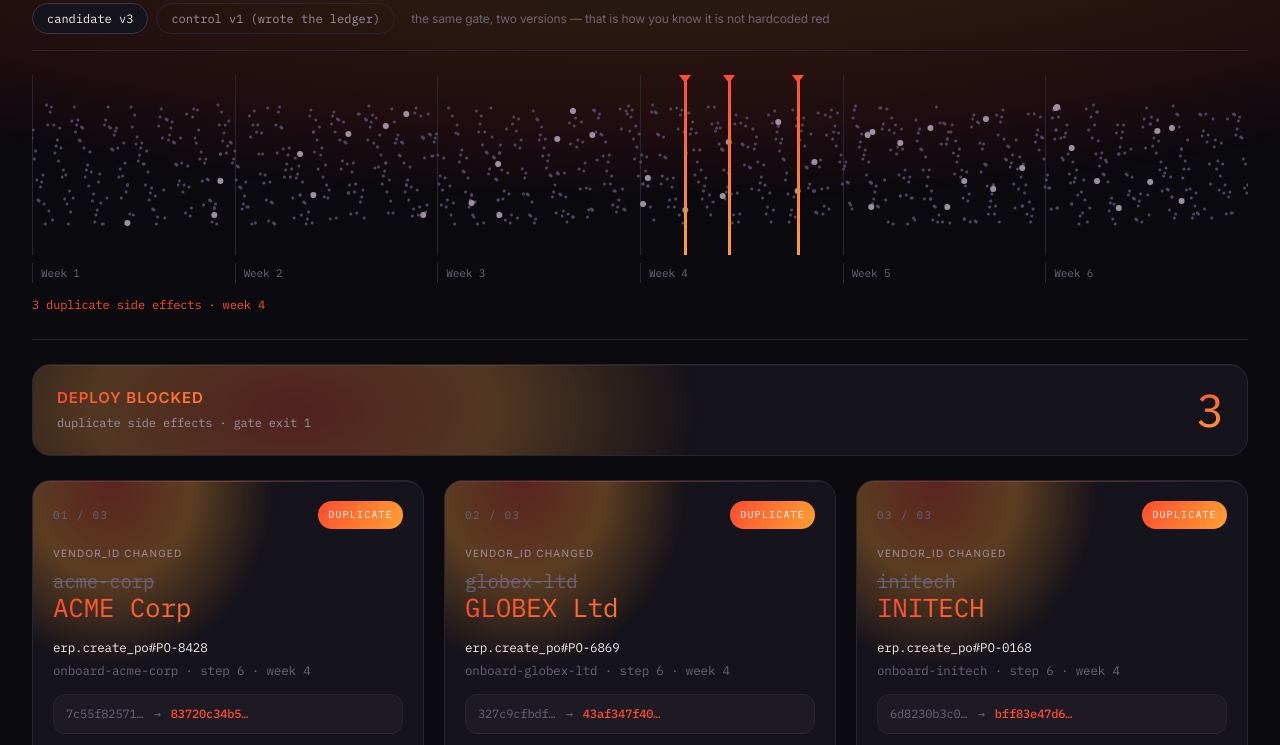
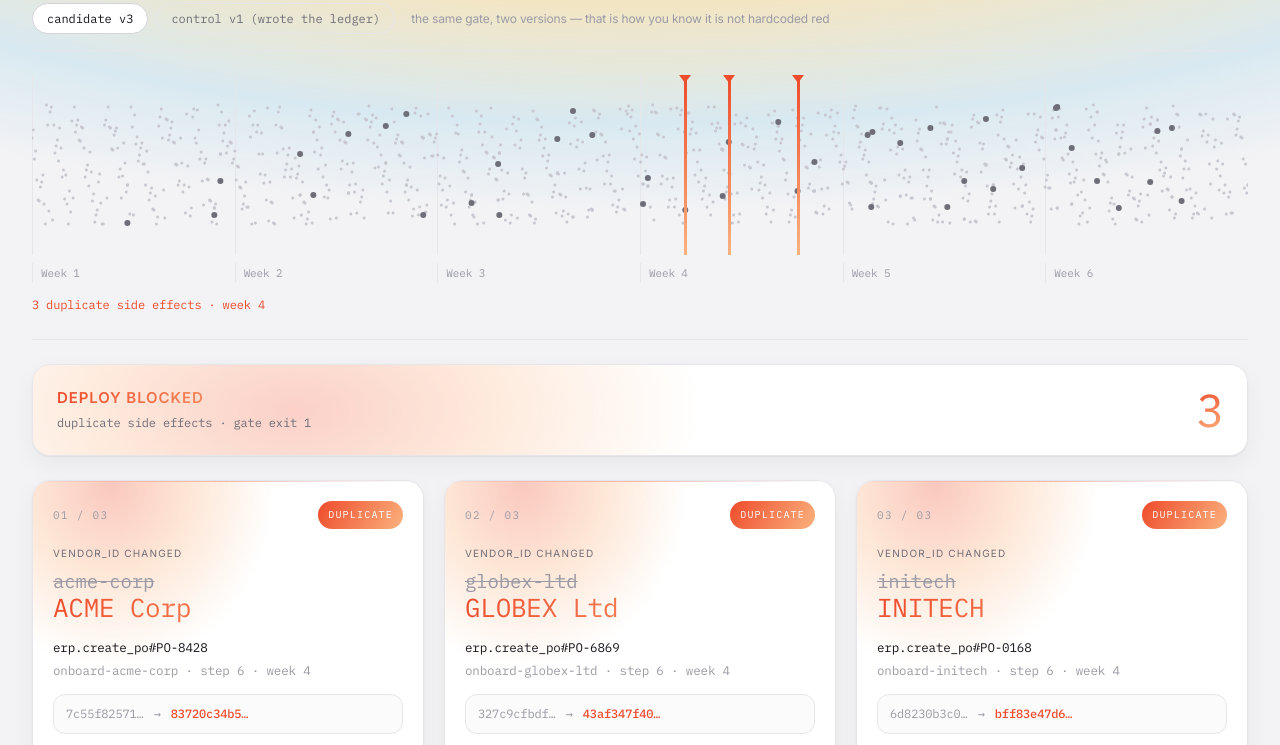
Before and after one commit to Kim-Hakseong/backstop, a plain HTML site: page api/static/index.html in a window 1280 px wide. Shown: the part 185-930 px from the top of the page. Drawn offline with Linux system fonts and the light colour scheme.

Commit message:
[P4] make light the default theme
Default is light now. The system preference is still not consulted -- there
is no prefers-color-scheme branch in the code -- so the first screen does not
change with the viewer's machine settings. A stored choice still wins, and
?theme= pins it explicitly for filming.

```diff
--- a/api/static/index.html
+++ b/api/static/index.html
@@ -1,5 +1,5 @@
 <!doctype html>
-<html lang="en" data-theme="dark">
+<html lang="en" data-theme="light">
 <head>
 <meta charset="utf-8">
 <meta name="viewport" content="width=device-width, initial-scale=1">
@@ -11,9 +11,9 @@
     var q = new URLSearchParams(location.search).get('theme');
     var t = (q === 'light' || q === 'dark') ? q : null;
     if(!t){ try { t = localStorage.getItem('backstop-theme'); } catch(e) {} }
-    // 기본은 다크다. 이 제품의 얼굴이 어두운 계기판이고, 심사위원 기기의
-    // 시스템 설정에 따라 첫 화면이 달라지면 영상과 실물이 어긋난다.
-    document.documentElement.setAttribute('data-theme', t || 'dark');
+    // 기본은 라이트. 시스템 설정(prefers-color-scheme)은 **의도적으로 보지 않는다** —
+    // 보는 사람 기기 설정에 따라 첫 화면이 달라지면 영상·썸네일과 실물이 어긋난다.
+    document.documentElement.setAttribute('data-theme', t || 'light');
   })();
 </script>
 <link rel="stylesheet" href="theme.css">
```
Also changed, not shown: 1 other file.
